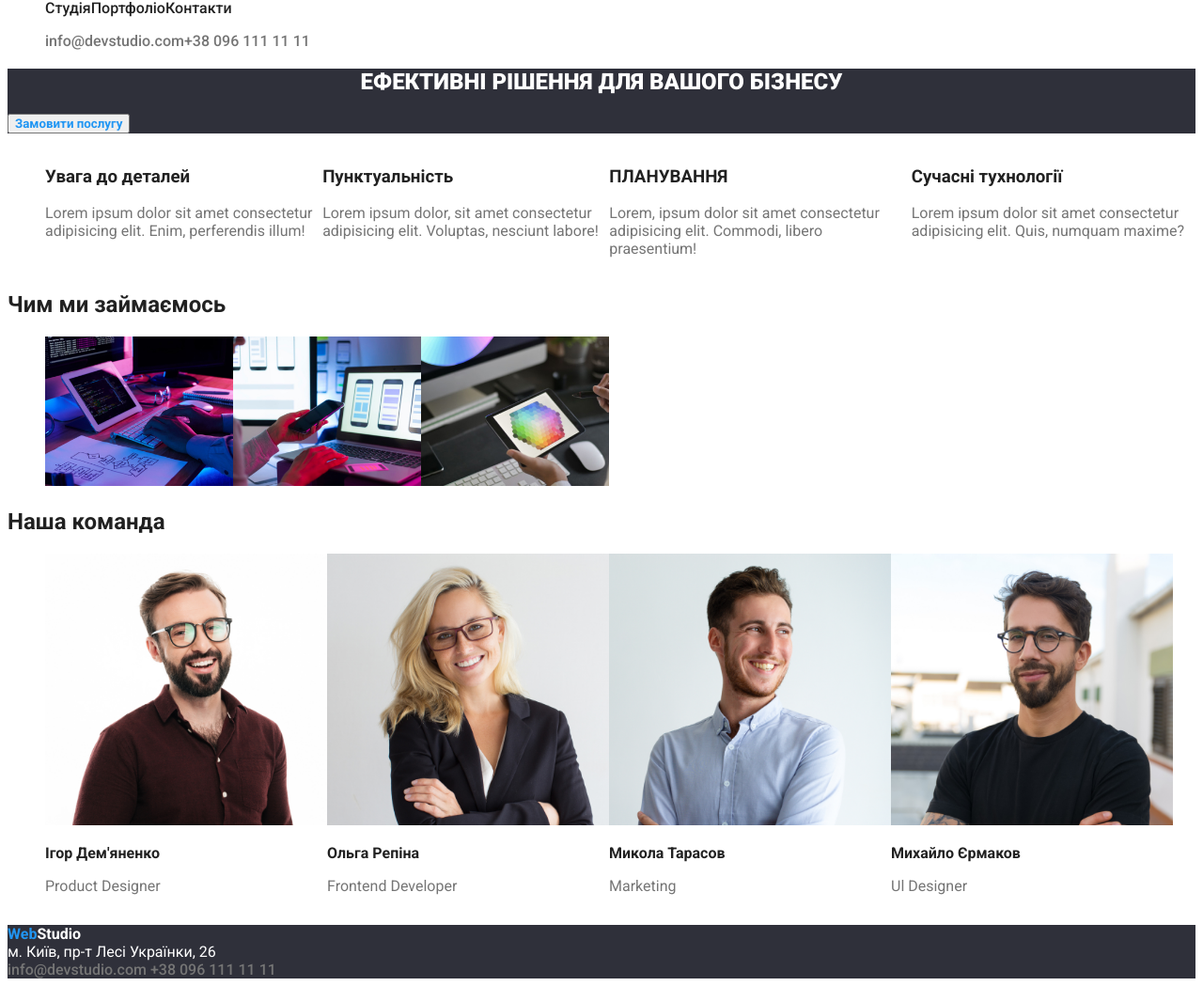
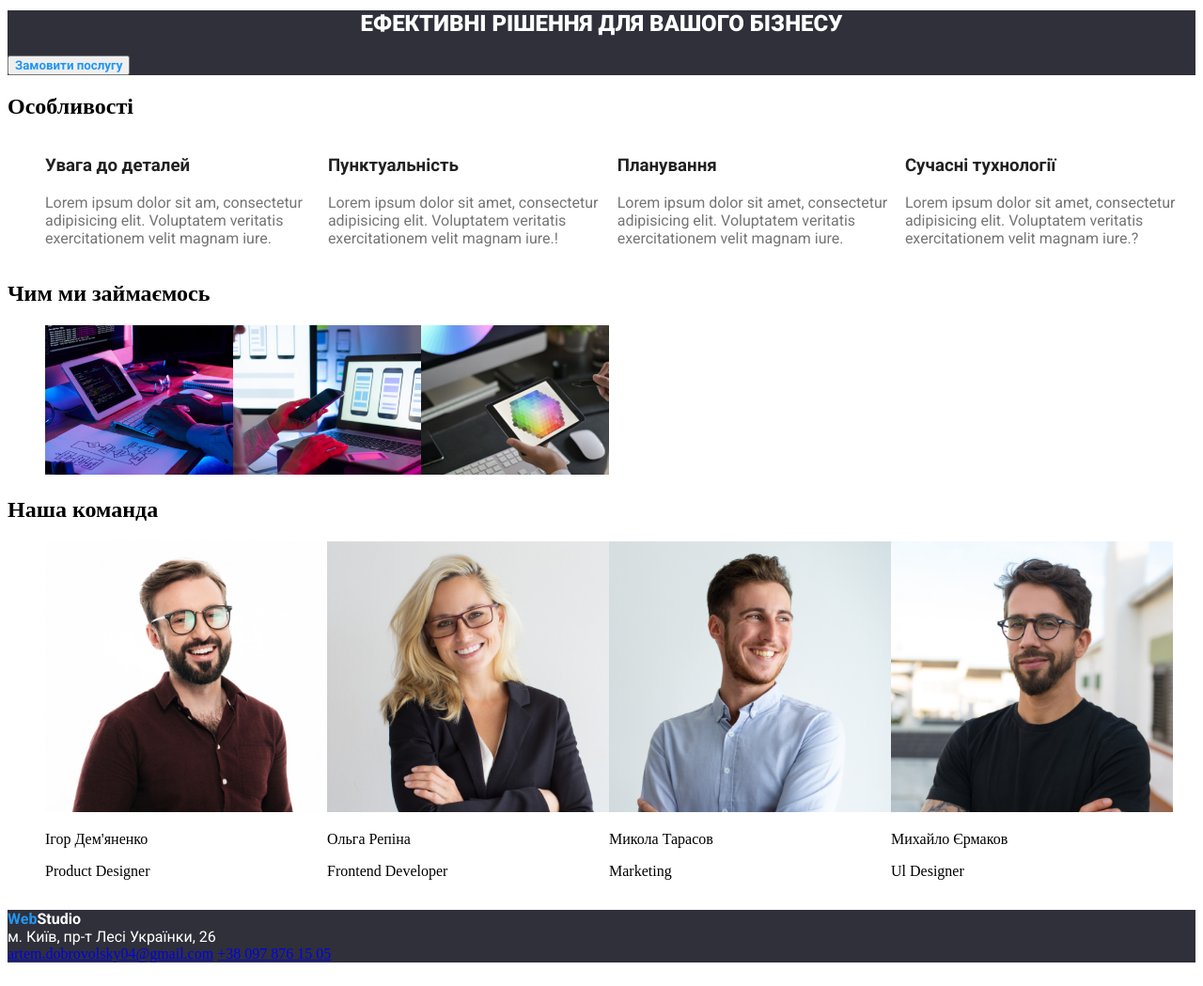
Before and after one commit to artdobro/homework5, a plain HTML site: page index.html in a window 1280 px wide. Shown: the part 44-1093 px from the top of the page at 94% size. Drawn offline with Linux system fonts and the light colour scheme.

Commit message:
Update index.html

```diff
--- a/index.html
+++ b/index.html
@@ -13,96 +13,109 @@
     <body>
         <!-- Шапка сторінки -->
             <header>
+                <div class="container">
                     <nav>
-            <a class="logo" href="./index.html"><span class="logo-span">Web</span>Studio</a>
                         <ul class="navig">
-                <li><a class="nav" href="./index.html">Студія</a></li>
+                            <li><a class="logo" href="./index.html"><span class="logo-span">Web</span>Studio</a></li>
+                            <li><a class="index" href="./index.html">Студія</a></li>
                             <li><a class="nav" href="./portfolio.html" target="_self">Портфоліо</a> </li>
                             <li><a class="nav" href="">Контакти</a></li>
+                            <li><a class="cont" href="mailto:artem.dobrovolsky04@gmail.com">artem.dobrovolsky@gmail.com</a></li>
+                            <li><a class="contakts" href="tel:+380978761505">+38 097 876 15 05</a></li>
                         </ul>
                     </nav>
-    <ul class="navig">
-        <a class="contakts" href="mailto:info@devstudio.com">info@devstudio.com</a>
-        <a class="contakts" href="tel:+380961111111">+38 096 111 11 11</a>
-    </ul>
-
+                </div>
             </header>
 
+       <div class="container">
             <main>
                 <!-- Секція герой -->
                 <section class="hero">
+                    <div class="conteiner">
                         <h1 class="big-title">Ефективні рішення для вашого бізнесу</h1>
                         <button type="submit" class="button">Замовити послугу</button>
+                    </div>
                 </section>
                 <!-- Наші послуги -->
                 <section>
+                    <div class="container">
+                        <h2 class="non-vision">Особливості</h2>
                         <ul class="navig">
                             <li>
                                 <h3 class="mini-title">Увага до деталей</h3>
-                    <p class="text">Lorem ipsum dolor sit amet
+                                <p class="text">Lorem ipsum dolor sit am,
                                      consectetur adipisicing elit.
-                        Enim, perferendis illum!</p>
+                                     Voluptatem veritatis exercitationem velit magnam iure.</p>
                             </li>
                             <li>
                                 <h3 class="mini-title">Пунктуальність</h3>
-                    <p class="text">Lorem ipsum dolor, sit amet
+                                <p class="text">Lorem ipsum dolor sit amet,
                                      consectetur adipisicing elit.
-                        Voluptas, nesciunt labore!</p>
+                                     Voluptatem veritatis exercitationem velit magnam iure.!</p>
                             </li>
                             <li>
-                    <h3 class="mini-title">ПЛАНУВАННЯ</h3>
-                    <p class="text">Lorem, ipsum dolor sit amet
+                                <h3 class="mini-title">Планування</h3>
+                                <p class="text">Lorem ipsum dolor sit amet,
                                      consectetur adipisicing elit.
-                        Commodi, libero praesentium!</p>
+                                     Voluptatem veritatis exercitationem velit magnam iure.</p>
                             </li>
                             <li>
                                 <h3 class="mini-title">Сучасні тухнології</h3>
-                    <p class="text">Lorem ipsum dolor sit amet
+                                <p class="text">Lorem ipsum dolor sit amet,
                                      consectetur adipisicing elit.
-                        Quis, numquam maxime?</p>
+                                     Voluptatem veritatis exercitationem velit magnam iure.?</p>
                             </li>
                         </ul>
+                    </div>
 
                 </section>
                 <!-- Cекція чим ми займаємось -->
                 <section>
-            <h2 class="mini-title">Чим ми займаємось</h2>
+                    <div class="container">
+                        <h2 class="title">Чим ми займаємось</h2>
                         <ul class="navig">
-                <li><img src="./img/eshe-komputer.jpg" width="200" alt="Красивый компьютер №1"></li>
-                <li><img src="./img/snova-komputer.jpg" width="200" alt="Красивый компьютер №2"></li>
-                <li><img src="./img/colors.jpg" width="200" alt="Красивый компьютер №3"></li>
+                            <li><img class="img1" src="./img/eshe-komputer.jpg" width="200" alt="Красивый компьютер №1"></li>
+                            <li><img class="img1" src="./img/snova-komputer.jpg" width="200" alt="Красивый компьютер №2"></li>
+                            <li><img class="img1" src="./img/colors.jpg" width="200" alt="Красивый компьютер №3"></li>
                         </ul>
+                    </div>
 
                 </section>
                 <!-- Секція наша команда -->
                 <section>
-            <h2 class="mini-title">Наша команда</h2>
+                    <div class="container">
+                        <h2 class="title">Наша команда</h2>
                         <ul class="navig">
-                <li><img src="./img/igor.jpg" width="300" alt="ИИИИИИГОРЬ">
-                    <p class="mini-title">Ігор Дем'яненко</p>
-                    <p class="text">Product Designer</p>
+                            <li><img class="img2" src="./img/igor.jpg" width="300" alt="ИИИИИИГОРЬ">
+                                <p class="i-min-title">Ігор Дем'яненко</p>
+                                <p class="i-tex">Product Designer</p>
                             </li>
-                <li><img src="./img/olga.jpg" width="300" alt="ОленьКа">
-                    <p class="mini-title">Ольга Репіна</p>
-                    <p class="text">Frontend Developer</p>
+                            <li><img class="img2" src="./img/olga.jpg" width="300" alt="ОленьКа">
+                                <p class="o-min-title">Ольга Репіна</p>
+                                <p class="o-tex">Frontend Developer</p>
                             </li>
-                <li><img src="./img/kolya.jpg" width="300" alt="Николай">
-                    <p class="mini-title">Микола Тарасов</p>
-                    <p class="text">Marketing</p>
+                            <li><img class="img2" src="./img/kolya.jpg" width="300" alt="Николай">
+                                <p class="n-min-title">Микола Тарасов</p>
+                                <p class="n-tex">Marketing</p>
                             </li>
-                <li><img src="./img/misha.jpg" width="300" alt="Мыша">
-                    <p class="mini-title">Михайло Єрмаков</p>
-                    <p class="text">Ul Designer</p>
+                            <li><img class="img2" src="./img/misha.jpg" width="300" alt="Мыша">
+                                <p class="m-min-title">Михайло Єрмаков</p>
+                                <p class="m-tex">Ul Designer</p>
                             </li>
                         </ul>
+                    </div>
 
                 </section>
             </main>
+       </div>
+       <div class="container">
             <footer class="foot">
+                <div class="container">
                     <a href="./index.html" class="logo2"><span class="logo2-span"> Web</span>Studio</a>
                     <address class="adress">м. Київ, пр-т Лесі Українки, 26</address>
-        <a href="mailto:info@devstudio.com" class="contakts">info@devstudio.com</a>
-        <a href="tel:+380961111111" class="contakts">+38 096 111 11 11</a>
+                    <a href="mailto:artem.dobrovolsky04@gmail.com" class="conta">artem.dobrovolsky04@gmail.com</a>
+                    <a href="tel:+380978761505" class="conta">+38 097 876 15 05</a>
+                </div>
             </footer>
     </body>
 
```
Lines whose indentation alone changed are shown as unchanged.
